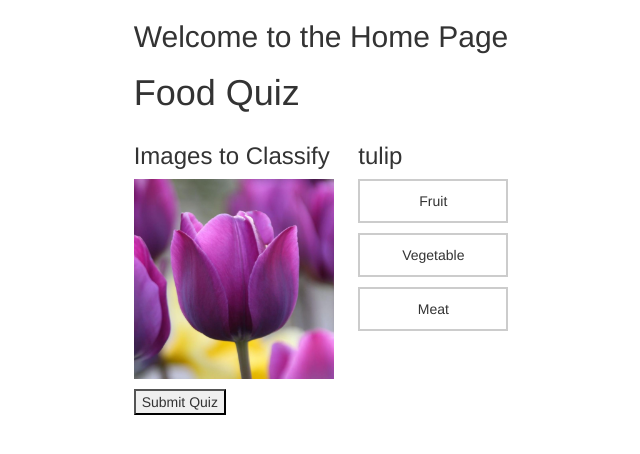
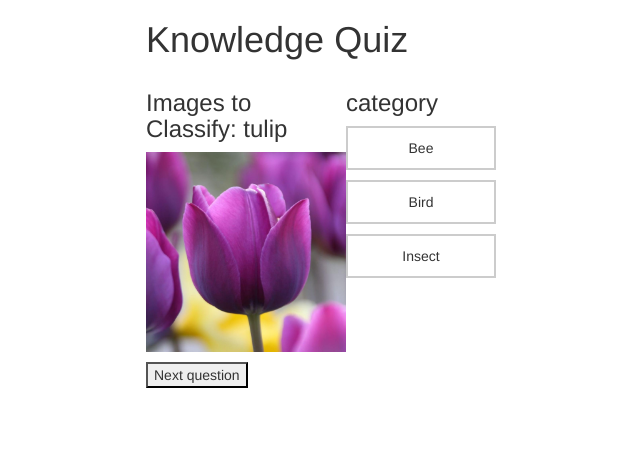
Before and after one commit to joshuahahn/PollinatorFriendlyGardening, a Flask app: page /quiz/1 in a window 1280 px wide. Shown: the top 454 px of the page, without its empty margins (319-959 px from the left). Run offline with Flask 3, Linux system fonts and the light colour scheme; some libraries are stand-ins or nearby versions.

Commit message:
quiz results

```diff
--- a/app.py
+++ b/app.py
@@ -53,8 +53,13 @@
     plant_name = data[qn]["name"]
     img_url = data[qn]["url"]
     plant_label = data[qn]["gt"]
+    nxt_id = data[qn]["nxt_id"]
+    return render_template('quiz.html', plant_name=plant_name, img_url=img_url, plant_label=plant_label, nxt_id=nxt_id)
 
-    return render_template('quiz.html', plant_name=plant_name, img_url=img_url, plant_label=plant_label)
+@app.route('/quiz/<string:qn>')
+def quiz_string(qn):
+    if qn == "submit": return render_template('quiz_submit.html', score=2, quiz_length=len(data))
+    return "oh no!"
 
 @app.route('/submit_quiz', methods=['POST'])
 def submit_quiz():
--- a/static/index.js
+++ b/static/index.js
@@ -4,7 +4,7 @@
   });
 
   $("#quiz").click(function () {
-    window.location.href = `./quiz`;
+    window.location.href = `./quiz/0`;
   });
 
   if (data == true) {
--- a/templates/index.html
+++ b/templates/index.html
@@ -3,11 +3,6 @@
 {% block title %}Home - My Website{% endblock %}
 
 {% block content %}
-    <h2>Welcome to the Home Page</h2>
-    <p>This is the home page of My Website.</p>
-    <ul>
-        <li><a href="/quiz/0">Quiz</a></li>
-    </ul>
     <script>
         let data = {{ data| tojson}}
     </script>
--- a/templates/quiz.html
+++ b/templates/quiz.html
@@ -3,25 +3,24 @@
 {% block title %}Quiz{% endblock %}
 
 {% block content %}
-    <h2>Welcome to the Home Page</h2>
-    <h1>Food Quiz</h1>
+    <h1>Knowledge Quiz</h1>
 
     <div class="quiz-container">
         <div class="image-container">
-            <h3>Images to Classify</h3>
-            <img src="{{ url_for('static', filename='imgs/' + img_url) }}" class="draggable" data-food="hotdog" data-category="meat">
+            <h3>Images to Classify: {{ plant_name }}</h3>
+            <img src="{{ url_for('static', filename='imgs/' + img_url) }}" class="draggable" data-name="{{ plant_name }}" data-category="{{ plant_label }}">
         </div>
 
         <div class="categories">
-            <h3>{{ plant_name }}</h3>
-            <div class="category droppable" data-category="fruit">Fruit</div>
-            <div class="category droppable" data-category="vegetable">Vegetable</div>
-            <div class="category droppable" data-category="meat">Meat</div>
+            <h3>category</h3>
+            <div class="category droppable" data-category="bee">Bee</div>
+            <div class="category droppable" data-category="bird">Bird</div>
+            <div class="category droppable" data-category="insect">Insect</div>
         </div>
     </div>
 
-    <button id="submit-btn">Submit Quiz</button>
-
+    <!-- <button id="submit-btn">Submit Quiz</button> -->
+    <button id="nxt">Next question</button>
     <script src="https://code.jquery.com/jquery-3.6.0.min.js"></script>
     <script src="https://code.jquery.com/ui/1.12.1/jquery-ui.min.js"></script> <!-- Include jQuery UI -->
     <script>
@@ -36,30 +35,33 @@
                 accept: ".draggable",
                 drop: function(event, ui) {
                     var droppedItem = ui.draggable;
-                    var droppedFood = droppedItem.data("food");
+                    var droppedPlant = droppedItem.data("name");
                     var droppedFoodCategory = droppedItem.data("category");
                     var category = $(this).data("category");
-                    console.log("Dropped", droppedFood, "into", category, "true label:", droppedFoodCategory);
+                    console.log("Dropped", droppedPlant, "into", category, "true label:", droppedFoodCategory);
                 }
             });
 
+            $("#nxt").click(function () {
+                window.location.href = "/quiz/" + "{{ nxt_id }}"
+            })
             // Submit quiz button
-            $("#submit-btn").click(function() {
-                var quizResults = {}; // Object to store quiz results
-                // Send quiz results via AJAX
-                $.ajax({
-                    type: "POST",
-                    url: "/submit_quiz",
-                    contentType: "application/json",
-                    data: JSON.stringify(quizResults),
-                    success: function(response) {
-                        console.log("Quiz submitted successfully!");
-                    },
-                    error: function(error) {
-                        console.error("Error submitting quiz:", error);
-                    }
-                });
-            });
+            // $("#submit-btn").click(function() {
+            //     var quizResults = {}; // Object to store quiz results
+            //     // Send quiz results via AJAX
+            //     $.ajax({
+            //         type: "POST",
+            //         url: "/submit_quiz",
+            //         contentType: "application/json",
+            //         data: JSON.stringify(quizResults),
+            //         success: function(response) {
+            //             console.log("Quiz submitted successfully!");
+            //         },
+            //         error: function(error) {
+            //             console.error("Error submitting quiz:", error);
+            //         }
+            //     });
+            // });
         });
     </script>
 {% endblock %}
--- a/utils.py
+++ b/utils.py
@@ -1,7 +1,7 @@
 QUIZ_PARAMS = {
     "easy": [
-        {"id": 0, "name": "rose", "url": "rose.jpg", "gt": "bee"},
-        {"id": 1, "name": "tulip", "url": "tulip.jpg", "gt": "bird"},
-        {"id": 2, "name": "peony", "url": "peony.jpg", "gt": "bird"},
+        {"id": 0, "name": "rose", "url": "rose.jpg", "gt": "bee", "nxt_id": 1},
+        {"id": 1, "name": "tulip", "url": "tulip.jpg", "gt": "bird", "nxt_id": 2},
+        {"id": 2, "name": "peony", "url": "peony.jpg", "gt": "bird", "nxt_id": "submit"},
     ]
 }
```
Also changed, not shown: templates/quiz_submit.html (added, +16 -0 lines), static/imgs/hotdog.png (deleted).
